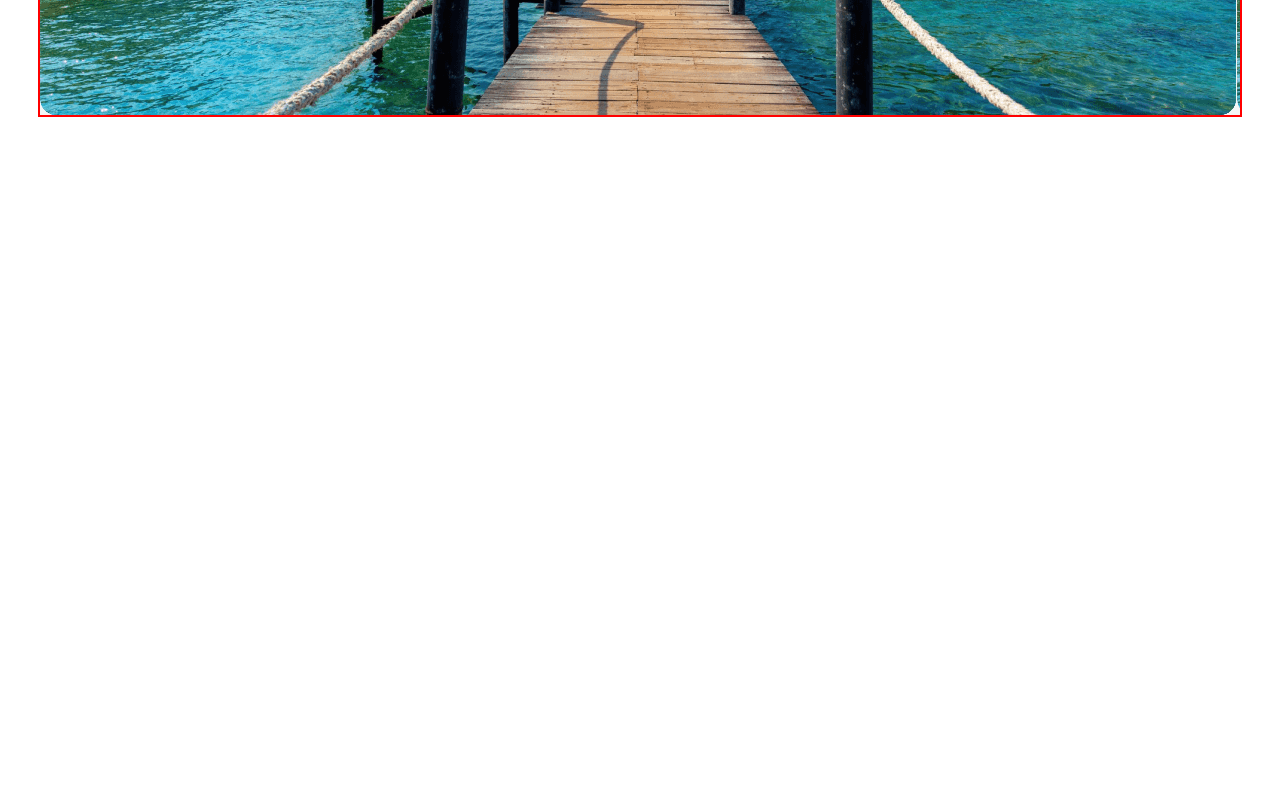
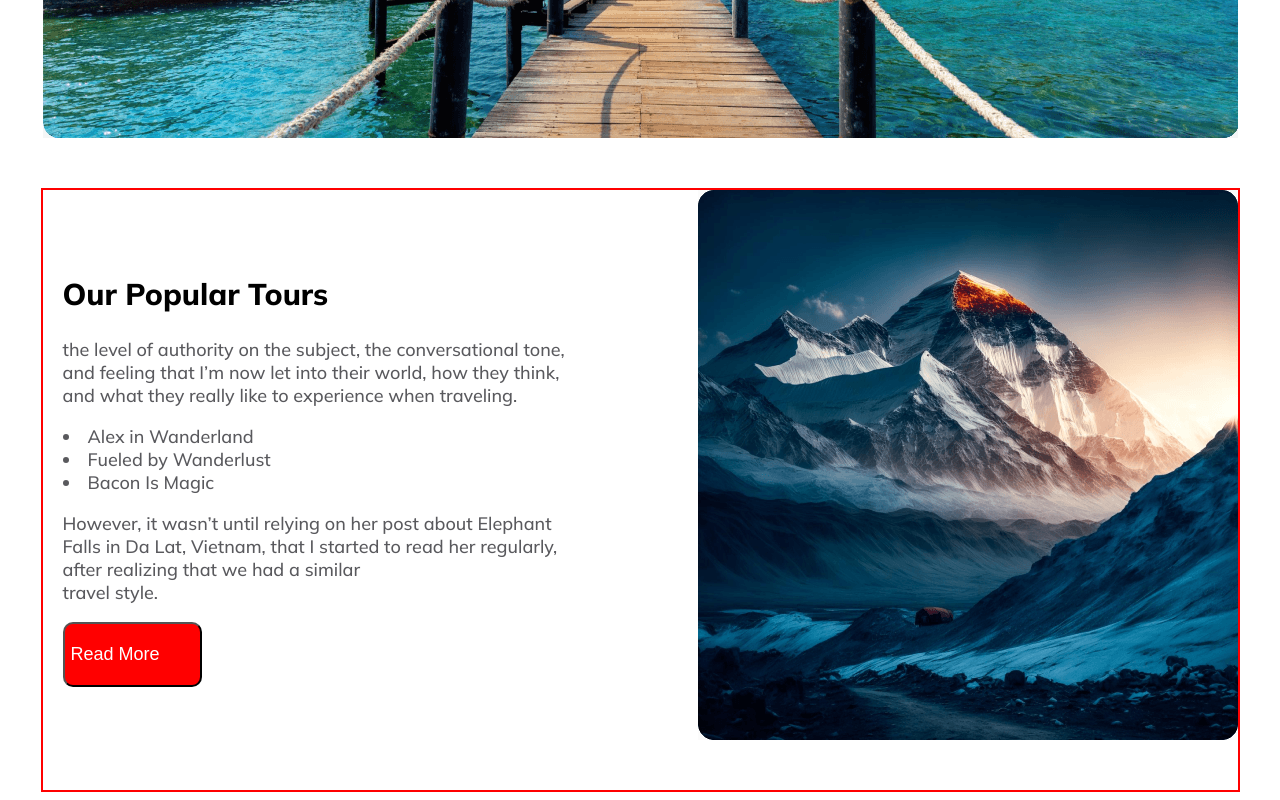
Before and after one commit to datta-toma/Travel-webpage-project, a plain HTML site: page index.html in a window 1280 px wide. Shown: the part 475-1275 px from the top of the page. Before the commit the page ends 800 px from the top, so only its background shows below. Drawn offline with Linux system fonts and the light colour scheme.

Commit message:
popular tours  complect

```diff
--- a/index.html
+++ b/index.html
@@ -59,6 +59,24 @@
                 </div>
             </div>
         </section>
+
+        <!-- popular tours start -->
+        <section class="popular">
+            <div class="popular-part1">
+                <h2 class="popular-title">Our Popular Tours</h2>
+                <p>the level of authority on the subject, the conversational tone,<br> and feeling that I’m now let into their world, how they think,<br> and what they really like to experience when traveling. </p>
+                <li> Alex in Wanderland</li>
+                <li>Fueled by Wanderlust</li>
+                <li> Bacon Is Magic</li>
+                <p> However, it wasn’t until relying on her post about Elephant<br> Falls in Da Lat, Vietnam, that I started to read her regularly, <br>after realizing that we had a similar<br> travel style. </p>
+
+                <button class="popular-btn">Read More</button>
+            </div>
+
+            <div class="popular-img-contain">
+                <img src="./Images/Rectangle 4.png" alt="">
+            </div>
+        </section>
     </main>
 
     <footer></footer>
--- a/style.css
+++ b/style.css
@@ -44,10 +44,9 @@ body{
 
 /* banner section star */
 .banner-contain{
-    max-width: 1200px;
+    max-width: 1195px;
     margin: 0 auto;
     min-height: 500px;
-    border: 2px solid red;
     position: relative;
     background-image:  url('./Images/Group\ 13\ \(1\)\ \(1\).png');
 
@@ -57,7 +56,7 @@ body{
     font-size: 30px;
     color:black;
     text-align: center;
-    padding-top: 20px;
+    padding-top: 50px;
 }
 .banner-description{
     font-size: 18px;
@@ -70,7 +69,7 @@ body{
     border-radius: 8px;
     margin-top: 30px;
     display: flex;
-    gap: 50px;
+    gap: 30px;
     justify-content: center;
 }
 .btn1{
@@ -95,8 +94,46 @@ body{
     border-color: red;
 }
 
+/* popular tours */
+.popular{
+    border: 2px solid red;
+    margin: 0 auto;
+    max-width: 1195px;
+    min-height: 600px;
+    margin-top: 50px;
+    display: flex;
+    gap: 20px;
+    justify-content: space-between;
+}
+.popular-part1{
+    padding-left: 20px;
 
+}
+.popular-img-contain img{
+    width: 100%;
+}
+.popular-title{
+    font-size: 30px;
+    padding-top: 60px;
+}
 
+.popular-part1 >p{
+    font-size: 18px;
+    color: rgba(19, 19, 24, 0.70);
+}
+.popular-part1 >li{
+    font-size: 18px;
+    color: rgba(19, 19, 24, 0.70);
+}
+.popular-btn{
+    background-color: red;
+    color: #FFF;
+    border-radius: 10px;
+    padding-top: 20px;
+    padding-bottom: 20px;
+    padding-right: 40px;
+    font-size: 18px;
+}
 
 
 
@@ -120,7 +157,7 @@ body{
     .item-container{
         font-size: 16px;
     }
-   .banner-btn{
+   .banner-btn, .popular{
     flex-direction: column;
    }
 
```
